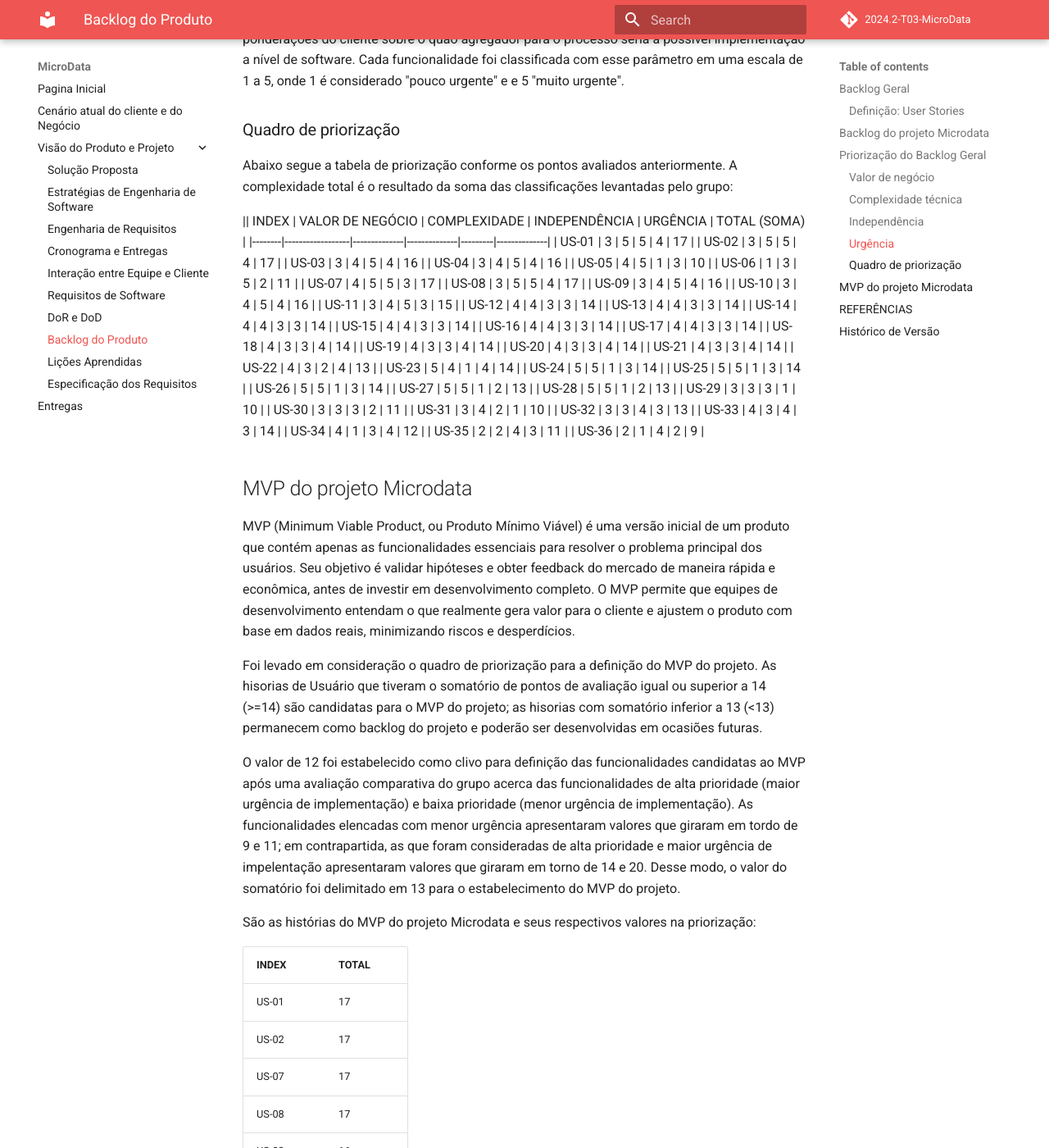
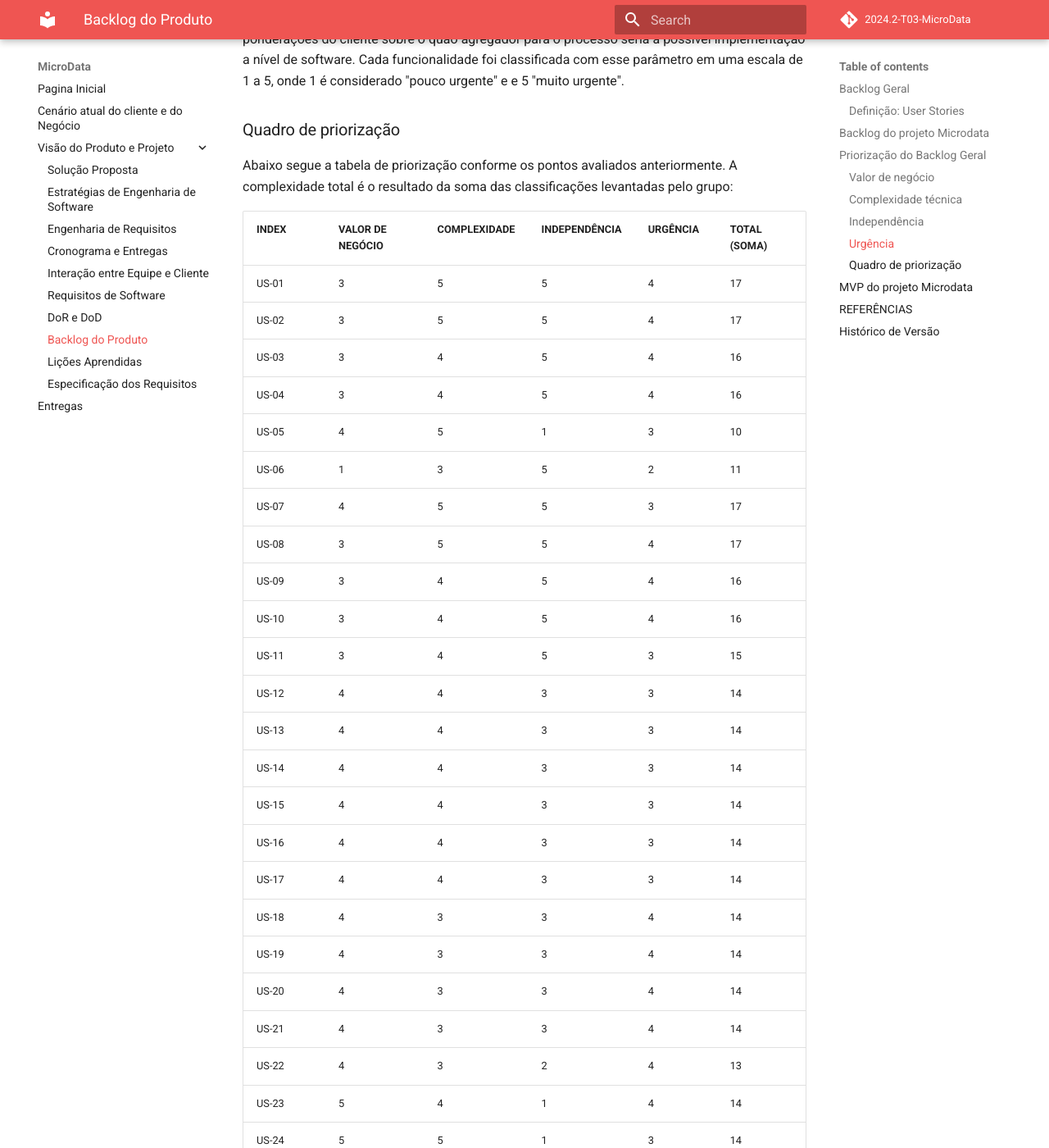
Before and after one commit to storch7/2024.2-T03-MicroData, an MkDocs documentation site: the page built from docs/visao_produto_projeto/backlog_produto.md, in a window 1280 px wide and 1400 px high, scrolled down 5212 px. Shown: the whole window at 82% size. Built offline with MkDocs 1.6.1 and Material for MkDocs 9.7.7, drawn with Linux system fonts in a browser that asks for light colours; comment, search, counter and statistics services are not loaded; some of the changed text lies outside the part shown.

Commit message:
correção da tabela

```diff
--- a/docs/visao_produto_projeto/backlog_produto.md
+++ b/docs/visao_produto_projeto/backlog_produto.md
@@ -68,7 +68,7 @@
 ### Quadro de priorização
 Abaixo segue a tabela de priorização conforme os pontos avaliados anteriormente. A complexidade total é o resultado da soma das classificações levantadas pelo grupo:
 
-|| INDEX  | VALOR DE NEGÓCIO | COMPLEXIDADE | INDEPENDÊNCIA | URGÊNCIA | TOTAL (SOMA) |
+| INDEX  | VALOR DE NEGÓCIO | COMPLEXIDADE | INDEPENDÊNCIA | URGÊNCIA | TOTAL (SOMA) |
 |--------|------------------|--------------|--------------|---------|--------------|
 | US-01  | 3                | 5            | 5            | 4       | 17           |
 | US-02  | 3                | 5            | 5            | 4       | 17           |
```
